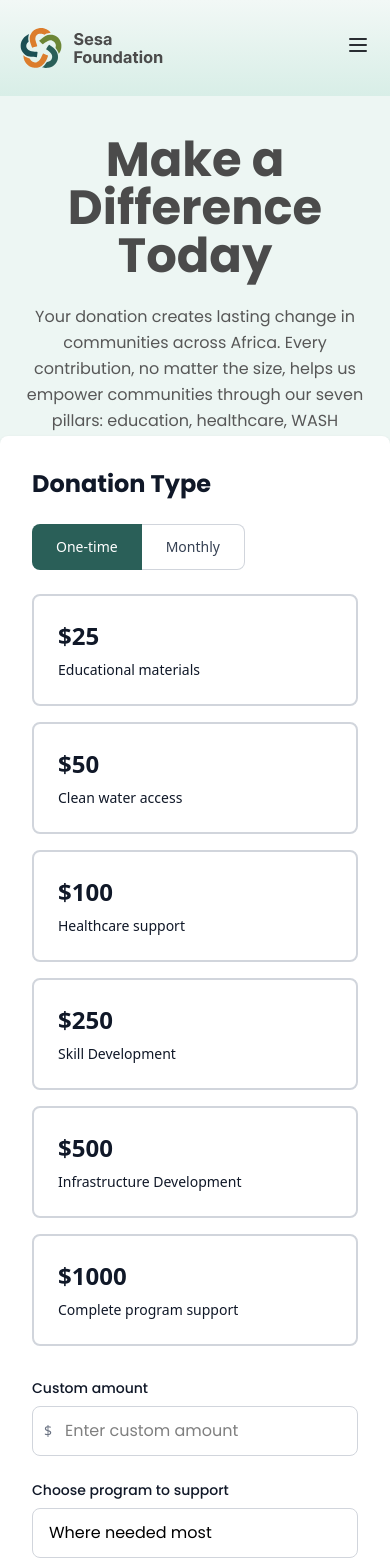
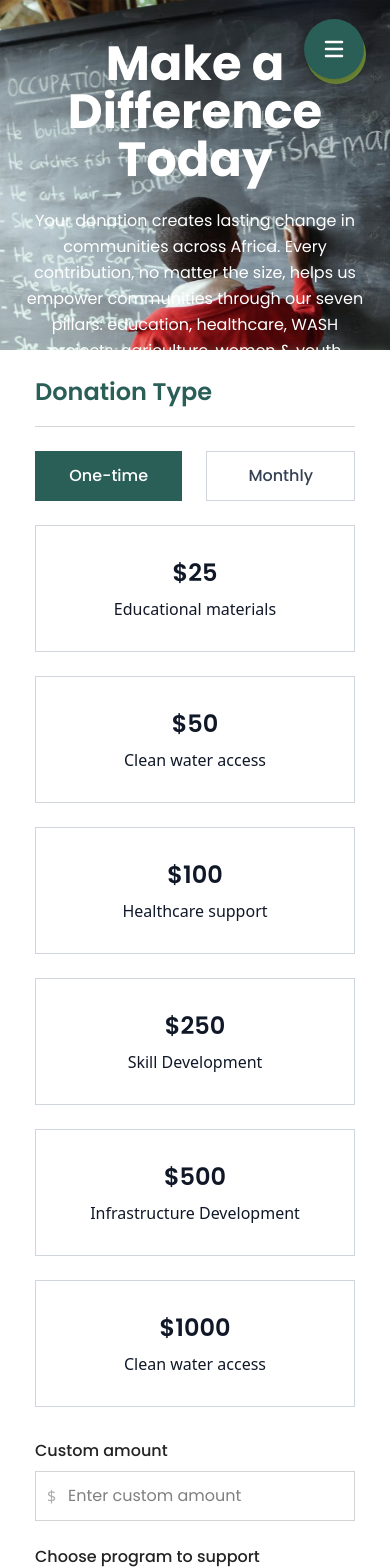
Before and after one commit to Milly1620/Dunia-foundation-frontend, a React (Vite) app: page /donate in a window 390 px wide. Shown: the top 1568 px of the page. Built offline with nearby package versions, Linux system fonts and the light colour scheme.

Commit message:
feat: enhance Donation components with improved styling and new HeroStats section

```diff
--- a/src/components/DonationAmountCard.tsx
+++ b/src/components/DonationAmountCard.tsx
@@ -20,8 +20,8 @@ const DonationAmountCard: React.FC<DonationAmountCardProps> = ({
       type="button"
       onClick={onClick}
       className={`
-        p-6 text-left border-2 rounded-lg transition-all duration-200
-        hover:shadow-md focus:outline-none focus:ring-2 focus:ring-primary focus:ring-offset-2
+        px-[41px] py-[30.5px] text-center border transition-all duration-200
+        hover:shadow-md
         ${
           isSelected
             ? "bg-primary text-white border-primary"
@@ -30,8 +30,8 @@ const DonationAmountCard: React.FC<DonationAmountCardProps> = ({
         ${className}
       `}
     >
-      <div className="font-bold text-2xl mb-2">{amount}</div>
-      <div className="text-sm">{description}</div>
+      <div className="poppins-semibold text-2xl mb-2">{amount}</div>
+      <div className="text-base">{description}</div>
     </button>
   );
 };
--- a/src/components/DonationForm.tsx
+++ b/src/components/DonationForm.tsx
@@ -6,6 +6,7 @@ import InputField from "./InputField";
 import SelectField from "./SelectField";
 import TextareaField from "./TextareaField";
 import CheckboxField from "./CheckboxField";
+import { useNavigate } from "react-router-dom";
 
 interface DonationData {
   donationType: string;
@@ -22,6 +23,7 @@ interface DonationData {
 }
 
 const DonationForm: React.FC = () => {
+  const navigate = useNavigate();
   const [donationData, setDonationData] = useState<DonationData>({
     donationType: "one-time",
     selectedAmount: "",
@@ -35,39 +37,6 @@ const DonationForm: React.FC = () => {
     country: "Ghana",
     notes: "",
   });
-
-  const donationOptions = [
-    { value: "one-time", label: "One-time" },
-    { value: "monthly", label: "Monthly" },
-  ];
-
-  const amountCards = [
-    { amount: "$25", description: "Educational materials" },
-    { amount: "$50", description: "Clean water access" },
-    { amount: "$100", description: "Healthcare support" },
-    { amount: "$250", description: "Skill Development" },
-    { amount: "$500", description: "Infrastructure Development" },
-    { amount: "$1000", description: "Complete program support" },
-  ];
-
-  const programOptions = [
-    { value: "where-needed", label: "Where needed most" },
-    { value: "education", label: "Education & Literacy" },
-    { value: "healthcare", label: "Healthcare Access" },
-    { value: "wash", label: "WASH Projects" },
-    { value: "agriculture", label: "Agricultural Development" },
-    { value: "women-youth", label: "Women & Youth Empowerment" },
-    { value: "community", label: "Community Development" },
-    { value: "emergency", label: "Emergency Response" },
-  ];
-
-  const countryOptions = [
-    { value: "Ghana", label: "Ghana" },
-    { value: "Nigeria", label: "Nigeria" },
-    { value: "Kenya", label: "Kenya" },
-    { value: "South Africa", label: "South Africa" },
-    { value: "Other", label: "Other" },
-  ];
 
   const handleInputChange = (
     e: React.ChangeEvent<
@@ -97,11 +66,14 @@ const DonationForm: React.FC = () => {
   };
 
   return (
-    <div className="max-w-4xl mx-auto bg-white p-8 rounded-lg shadow-sm">
+    <div
+      className="max-w-[853px] mx-auto bg-white py-6 px-[35px]"
+      style={{ boxShadow: "0px 3px 10px 0px #D7FFD866" }}
+    >
       <form onSubmit={handleSubmit} className="space-y-8">
         {/* Donation Type Section */}
         <div className="space-y-6">
-          <h2 className="text-2xl font-bold text-gray-900 poppins-bold">
+          <h2 className="md:text-[35px] text-[24px] poppins-semibold text-primary border-b border-[#D4D4D8] pb-4">
             Donation Type
           </h2>
 
@@ -114,7 +86,7 @@ const DonationForm: React.FC = () => {
           />
 
           {/* Donation Amount Cards */}
-          <div className="grid grid-cols-1 md:grid-cols-2 lg:grid-cols-3 gap-4">
+          <div className="grid grid-cols-1 md:grid-cols-2 lg:grid-cols-3 gap-6">
             {amountCards.map((card) => (
               <DonationAmountCard
                 key={card.amount}
@@ -137,7 +109,6 @@ const DonationForm: React.FC = () => {
               onChange={handleInputChange}
               placeholder="Enter custom amount"
               prefix="$"
-              className={donationData.selectedAmount ? "opacity-50" : ""}
             />
 
             <SelectField
@@ -160,7 +131,7 @@ const DonationForm: React.FC = () => {
 
         {/* Donor Information Section */}
         <div className="space-y-6">
-          <h2 className="text-2xl font-bold text-gray-900 poppins-bold">
+          <h2 className="text-[24px] poppins-semibold text-primary border-b border-[#D4D4D8] pb-2">
             Donor Information
           </h2>
 
@@ -226,18 +197,17 @@ const DonationForm: React.FC = () => {
         </div>
 
         {/* Action Buttons */}
-        <div className="flex flex-col sm:flex-row gap-4 pt-6">
+        <div className="flex flex-col sm:flex-row gap-4 justify-end">
           <Button
             type="button"
             variant="secondary"
             size="lg"
-            className="flex-1"
-            onClick={() => (window.location.href = "/")}
+            onClick={() => navigate("/")}
           >
             Go to home
           </Button>
 
-          <Button type="submit" variant="primary" size="lg" className="flex-1">
+          <Button type="submit" variant="primary" size="lg">
             Make Donation
           </Button>
         </div>
@@ -246,4 +216,37 @@ const DonationForm: React.FC = () => {
   );
 };
 
+const donationOptions = [
+  { value: "one-time", label: "One-time" },
+  { value: "monthly", label: "Monthly" },
+];
+
+const amountCards = [
+  { amount: "$25", description: "Educational materials" },
+  { amount: "$50", description: "Clean water access" },
+  { amount: "$100", description: "Healthcare support" },
+  { amount: "$250", description: "Skill Development" },
+  { amount: "$500", description: "Infrastructure Development" },
+  { amount: "$1000", description: "Clean water access" },
+];
+
+const programOptions = [
+  { value: "where-needed", label: "Where needed most" },
+  { value: "education", label: "Education & Literacy" },
+  { value: "healthcare", label: "Healthcare Access" },
+  { value: "wash", label: "WASH Projects" },
+  { value: "agriculture", label: "Agricultural Development" },
+  { value: "women-youth", label: "Women & Youth Empowerment" },
+  { value: "community", label: "Community Development" },
+  { value: "emergency", label: "Emergency Response" },
+];
+
+const countryOptions = [
+  { value: "Ghana", label: "Ghana" },
+  { value: "Nigeria", label: "Nigeria" },
+  { value: "Kenya", label: "Kenya" },
+  { value: "South Africa", label: "South Africa" },
+  { value: "Other", label: "Other" },
+];
+
 export default DonationForm;
--- /dev/null
+++ b/src/components/HeroStats.tsx
@@ -0,0 +1,30 @@
+import React from "react";
+
+interface StatData {
+  value: string;
+  label: string;
+}
+
+interface HeroStatsProps {
+  stats: StatData[];
+  className?: string;
+}
+
+const HeroStats: React.FC<HeroStatsProps> = ({ stats, className = "" }) => {
+  return (
+    <div
+      className={`max-w-[680px] mx-auto mt-6 flex flex-wrap justify-between gap-8 md:gap-16 ${className}`}
+    >
+      {stats.map((stat) => (
+        <div key={stat.label} className="text-center">
+          <h3 className="text-lg md:text-2xl font-bold poppins-semibold mb-2">
+            {stat.value}
+          </h3>
+          <p className="text-sm md:text-base poppins-regular">{stat.label}</p>
+        </div>
+      ))}
+    </div>
+  );
+};
+
+export default HeroStats;
--- a/src/components/InputField.tsx
+++ b/src/components/InputField.tsx
@@ -27,14 +27,14 @@ const InputField: React.FC<InputFieldProps> = ({
     <div className={`space-y-2 ${className}`}>
       <label
         htmlFor={name}
-        className="block text-sm font-medium text-gray-900 poppins-medium"
+        className="block text-base poppins-medium text-[#232323]"
       >
         {label}
       </label>
       <div className="relative">
         {prefix && (
           <div className="absolute inset-y-0 left-0 pl-3 flex items-center pointer-events-none">
-            <span className="text-gray-500 text-sm">{prefix}</span>
+            <span className="text-[#ADADAD] text-base">{prefix}</span>
           </div>
         )}
         <input
@@ -46,7 +46,7 @@ const InputField: React.FC<InputFieldProps> = ({
           placeholder={placeholder}
           required={required}
           className={`
-            w-full px-4 py-3 border border-gray-300 rounded-lg
+            w-full px-4 py-3 border border-[#D4D4D8]
             focus:ring-2 focus:ring-primary focus:border-transparent
             outline-none transition-colors duration-200 poppins-regular
             ${prefix ? "pl-8" : ""}
--- a/src/components/Navbar.tsx
+++ b/src/components/Navbar.tsx
@@ -2,7 +2,7 @@ import React, { useState } from "react";
 import { useLocation, useNavigate } from "react-router-dom";
 import Button from "./Button";
 import logo from "../assets/logo.svg";
-import { X } from "lucide-react";
+import { X, Menu } from "lucide-react";
 const Navbar: React.FC = () => {
   const [isMobileMenuOpen, setIsMobileMenuOpen] = useState(false);
   const location = useLocation();
@@ -49,8 +49,8 @@ const Navbar: React.FC = () => {
 
   return (
     <>
-      {/* Main Navbar */}
-      <nav className="sticky top-0 z-50 bg-gradient-to-b from-[#F2F8F6] to-[#D8EEE7] h-[96px] flex justify-center items-center lg:px-[80px] px-[20px]">
+      {/* Desktop Navbar */}
+      <nav className="hidden lg:flex sticky top-0 z-50 bg-gradient-to-b from-[#F2F8F6] to-[#D8EEE7] h-[96px] justify-center items-center lg:px-[80px]">
         <div className="w-full max-w-[1920px] flex justify-between items-center">
           {/* Logo */}
           <button onClick={() => handleNavigation("/")}>
@@ -58,7 +58,7 @@ const Navbar: React.FC = () => {
           </button>
 
           {/* Desktop Navigation */}
-          <div className="hidden lg:flex items-center space-x-[80px]">
+          <div className="flex items-center space-x-[80px]">
             <div className="flex items-center space-x-8">
               {navigationLinks.map((link) => (
                 <button
@@ -80,40 +80,25 @@ const Navbar: React.FC = () => {
               </Button>
             </button>
           </div>
+        </div>
+      </nav>
 
-          {/* Mobile menu button */}
-          <div className="lg:hidden">
+      {/* Mobile Floating Menu Button */}
+      <div className="lg:hidden fixed top-6 right-6 z-50">
+        <div className="relative w-[60px] h-[60px]">
+          {/* Background circle (bottom layer) */}
+          <div className="absolute inset-0 w-full h-full rounded-full bg-[#6C8636] shadow-md" />
+
+          {/* Interactive button (top layer) */}
           <button
             onClick={toggleMobileMenu}
-              className="text-main-black hover:text-main-green focus:outline-none focus:text-main-green"
+            className="absolute top-[-5px] right-[2px] w-full h-full rounded-full bg-[#2A5F58] flex items-center justify-center shadow-md hover:shadow-lg transition-shadow duration-200 z-10"
             aria-label="Toggle mobile menu"
           >
-              <svg
-                className="h-6 w-6"
-                fill="none"
-                viewBox="0 0 24 24"
-                stroke="currentColor"
-              >
-                {isMobileMenuOpen ? (
-                  <path
-                    strokeLinecap="round"
-                    strokeLinejoin="round"
-                    strokeWidth={2}
-                    d="M6 18L18 6M6 6l12 12"
-                  />
-                ) : (
-                  <path
-                    strokeLinecap="round"
-                    strokeLinejoin="round"
-                    strokeWidth={2}
-                    d="M4 6h16M4 12h16M4 18h16"
-                  />
-                )}
-              </svg>
+            <Menu className="h-6 w-6 text-white" strokeWidth={2.5} />
           </button>
         </div>
       </div>
-      </nav>
 
       {/* Mobile Side Drawer */}
       <div
@@ -122,10 +107,12 @@ const Navbar: React.FC = () => {
         }`}
       >
         {/* Backdrop */}
-        <div
-          className="fixed inset-0 bg-main-black bg-opacity-50"
+        <button
+          className="fixed inset-0 bg-main-black bg-opacity-50 w-full h-full"
           onClick={closeMobileMenu}
-        ></div>
+          aria-label="Close menu backdrop"
+          tabIndex={-1}
+        />
 
         {/* Drawer */}
         <div
@@ -144,7 +131,13 @@ const Navbar: React.FC = () => {
               <img src={logo} alt="Sesa Foundation" />
             </button>
 
-            <X className="w-6 h-6" onClick={closeMobileMenu} />
+            <button
+              onClick={closeMobileMenu}
+              className="p-2 hover:bg-gray-100 rounded-full transition-colors duration-200"
+              aria-label="Close menu"
+            >
+              <X className="w-6 h-6 text-main-black" />
+            </button>
           </div>
 
           {/* Drawer Navigation */}
--- /dev/null
+++ b/src/components/PageHero.tsx
@@ -0,0 +1,61 @@
+import React from "react";
+import HeroStats from "./HeroStats";
+
+interface StatData {
+  value: string;
+  label: string;
+}
+
+interface PageHeroProps {
+  title: string;
+  description: string;
+  backgroundImage: string;
+  stats?: StatData[];
+  paddingBottom?: string;
+  className?: string;
+}
+
+const PageHero: React.FC<PageHeroProps> = ({
+  title,
+  description,
+  backgroundImage,
+  stats,
+  paddingBottom = "md:pb-[203px]",
+  className = "",
+}) => {
+  return (
+    <div className={`relative ${paddingBottom} pb-20 md:pt-20 pt-10 mb-[987px] ${className}`}>
+      {/* Background Image */}
+      <div
+        className="absolute inset-0 bg-cover bg-center bg-no-repeat"
+        style={{
+          backgroundImage: `url(${backgroundImage})`,
+        }}
+      />
+
+      {/* Overlay Gradients */}
+      <div
+        className="absolute inset-0"
+        style={{
+          background: `linear-gradient(0deg, #EDF6F3, #EDF6F3), linear-gradient(0deg, rgba(0, 0, 0, 0.35), rgba(0, 0, 0, 0.35)), linear-gradient(180deg, rgba(0, 0, 0, 0.14) 50.13%, rgba(0, 0, 0, 0.61) 120.8%)`,
+          mixBlendMode: "multiply",
+        }}
+      />
+
+      {/* Content */}
+      <div className="container mx-auto px-4 relative z-10">
+        <div className="max-w-4xl mx-auto text-center text-white">
+          <h1 className="text-5xl poppins-bold mb-6">{title}</h1>
+          <p className="md:text-[18px] poppins-regular max-w-[906px] mx-auto leading-relaxed">
+            {description}
+          </p>
+
+          {/* Statistics (optional) */}
+          {stats && stats.length > 0 && <HeroStats stats={stats} />}
+        </div>
+      </div>
+    </div>
+  );
+};
+
+export default PageHero;
--- a/src/components/SelectField.tsx
+++ b/src/components/SelectField.tsx
@@ -30,7 +30,7 @@ const SelectField: React.FC<SelectFieldProps> = ({
     <div className={`space-y-2 ${className}`}>
       <label
         htmlFor={name}
-        className="block text-sm font-medium text-gray-900 poppins-medium"
+        className="block text-base poppins-medium text-[#232323]"
       >
         {label}
       </label>
@@ -41,7 +41,7 @@ const SelectField: React.FC<SelectFieldProps> = ({
         onChange={onChange}
         required={required}
         className="
-          w-full px-4 py-3 border border-gray-300 rounded-lg
+          w-full px-4 py-3 border border-[#D4D4D8]
           focus:ring-2 focus:ring-primary focus:border-transparent
           outline-none transition-colors duration-200 poppins-regular
           bg-white appearance-none
--- a/src/components/ToggleButtonGroup.tsx
+++ b/src/components/ToggleButtonGroup.tsx
@@ -19,22 +19,19 @@ const ToggleButtonGroup: React.FC<ToggleButtonGroupProps> = ({
   className = "",
 }) => {
   return (
-    <div className={`flex ${className}`}>
+    <div className={`flex w-full gap-6 ${className}`}>
       {options.map((option) => (
         <button
           key={option.value}
           type="button"
           onClick={() => onChange(option.value)}
           className={`
-            px-6 py-3 text-sm font-medium transition-colors duration-200
+            px-6 py-3 text-base poppins-medium transition-colors duration-200 w-full
             ${
               value === option.value
                 ? "bg-primary text-white"
                 : "bg-white text-gray-700 border border-gray-300 hover:bg-gray-50"
             }
-            ${value === option.value ? "rounded-l-lg" : "rounded-r-lg"}
-            ${options.indexOf(option) === 0 ? "border-r-0" : "border-l-0"}
-            focus:outline-none focus:ring-2 focus:ring-primary focus:ring-offset-2
           `}
         >
           {option.label}
--- a/src/pages/DonatePage.tsx
+++ b/src/pages/DonatePage.tsx
@@ -1,29 +1,21 @@
 import DonationForm from "../components/DonationForm";
 import DonationHeroSection from "../components/DonationHeroSection";
+import PageHero from "../components/PageHero";
+import bgImage from "../assets/program1.svg";
 
 function DonatePage() {
   return (
     <div className="relative bg-secondary">
-      {/* Hero Section */}
-      <div className="bg-[#EDF6F3] md:pb-[203px] pb-20 md:pt-20 pt-10 mb-[987px]">
-        <div className="container mx-auto px-4">
-          <div className="max-w-4xl mx-auto text-center">
-            <h1 className="text-5xl poppins-bold text-text-black mb-6">
-              Make a Difference Today
-            </h1>
-            <p className="md:text-[18px] poppins-regular text-gray max-w-[906px] mx-auto leading-relaxed">
-              Your donation creates lasting change in communities across Africa.
-              Every contribution, no matter the size, helps us empower
-              communities through our seven pillars: education, healthcare, WASH
-              projects, agriculture, women & youth empowerment, community
-              development, and emergency
-            </p>
-          </div>
-        </div>
-      </div>
+      <PageHero
+        title="Make a Difference Today"
+        description="Your donation creates lasting change in communities across Africa. Every contribution, no matter the size, helps us empower communities through our seven pillars: education, healthcare, WASH projects, agriculture, women & youth empowerment, community development, and emergency"
+        backgroundImage={bgImage}
+        stats={heroStats}
+        paddingBottom="md:pb-[105px]"
+      />
 
       {/* Donation Form */}
-      <div className="absolute top-[340px] left-0 right-0 z-10">
+      <div className="absolute top-[350px] left-0 right-0 z-10">
         <DonationForm />
       </div>
 
@@ -32,4 +24,10 @@ function DonatePage() {
   );
 }
 
+const heroStats = [
+  { value: "50,000+", label: "Lives Impacted" },
+  { value: "200+", label: "Communities Served" },
+  { value: "15", label: "African Countries" },
+];
+
 export default DonatePage;
```
Also changed, not shown: src/pages/ContactPage.tsx (+12 -16 lines). Lines whose indentation alone changed are shown as unchanged.
